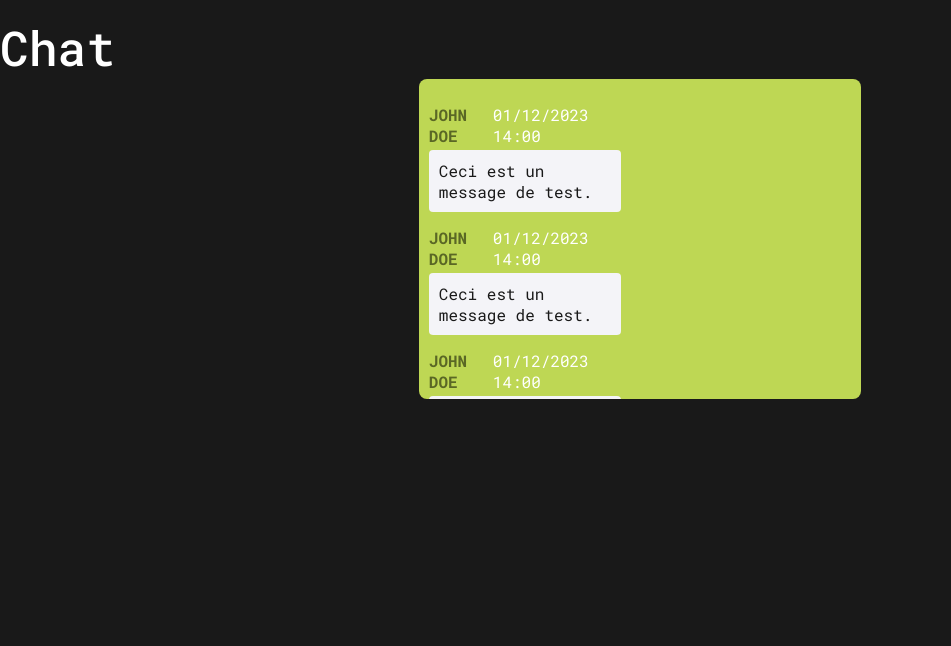
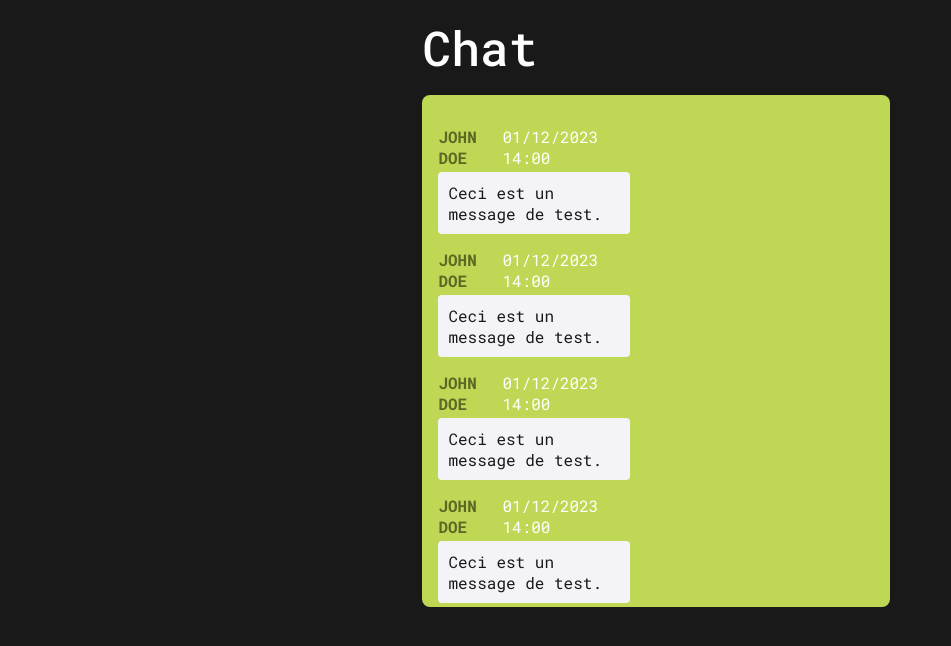
Before and after one commit to Triips-TheCoder/HETIC-FLASK-CHAT, a Flask app: page / in a window 1280 px wide. Shown: the part 69-715 px from the top of the page, without its empty margins (0-951 px from the left). Run offline with Flask 3, Linux system fonts and the light colour scheme.

Commit message:
container for title

```diff
--- a/static/css/container.css
+++ b/static/css/container.css
@@ -1,19 +1,18 @@
 .container {
     display: flex;
+    flex-direction: column;
     justify-content: center;
-    align-items: center;
-    margin: 0;
+    margin: 0 33vw;
 }
 
 .conversation-box {
     background-color: #BED754;
-    width: 33vw;
-    height: 300px;
-    max-width: 548px;
+    height: 60vh;
     overflow-y: auto;
     border-radius: 8px;
-    padding: 10px;
+    padding: 16px;
     scrollbar-width: none; /* Cacher la scrollbar sur Firefox */
+    width: 100%;
 }
 
 .conversation-box::-webkit-scrollbar {
--- a/static/css/main.css
+++ b/static/css/main.css
@@ -33,6 +33,10 @@ a {
 img {
     width: 16px;
     height: 16px;
+}
+
+.mb-2 {
+    margin-bottom: 16px;
 }
 
 .ft-label {
--- a/templates/conversation.html
+++ b/templates/conversation.html
@@ -1,4 +1,3 @@
-<div class="container">
 <div class="conversation-box">
     {% set author = 'John Doe' %}
     {% set date = '01/12/2023 14:00' %}
@@ -12,4 +11,3 @@
 <div class="input-container">
 
 </div>
-</div>
--- a/templates/index.html
+++ b/templates/index.html
@@ -14,8 +14,10 @@
 
 <body>
     {% include 'header.html' %}
-    <h1>Chat</h1>
-    {% include 'conversation.html' %}
+    <div class="container">
+        <h1 class="mb-2">Chat</h1>
+        {% include 'conversation.html' %}
+    </div>
 </body>
 
 </html>
```
Lines whose indentation alone changed are shown as unchanged.
